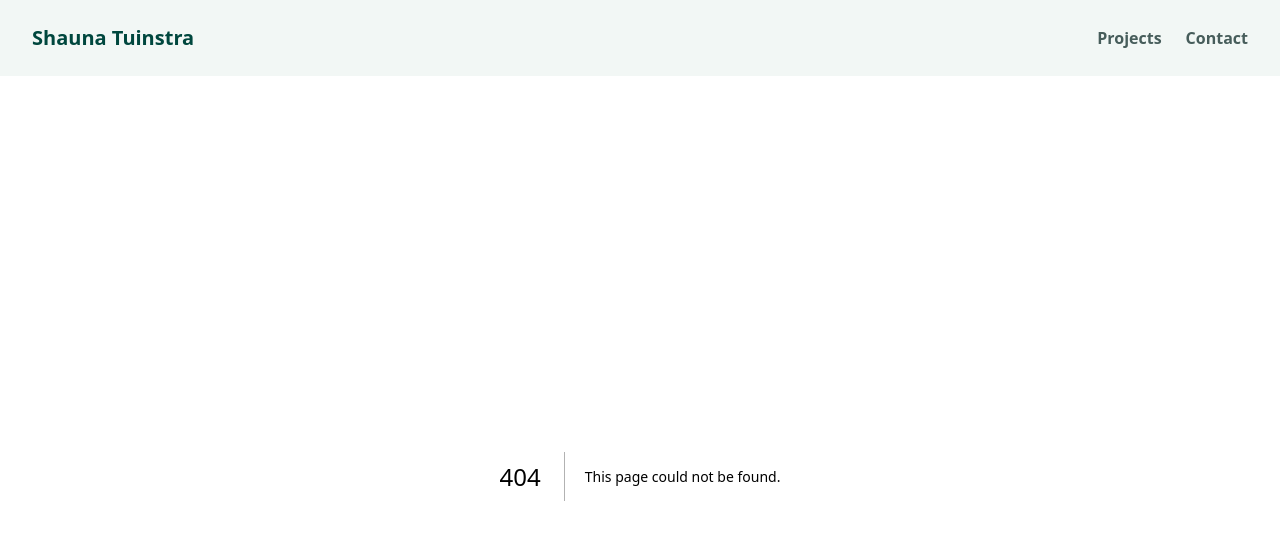
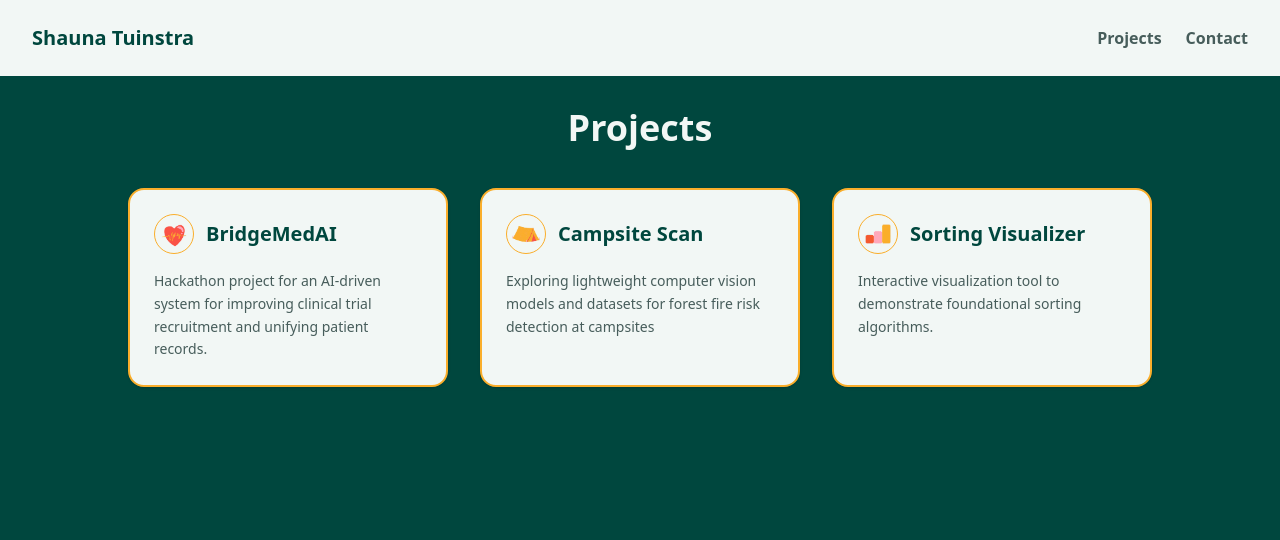
Before and after one commit to ShaunaAT/portfolio, a Next.js app: page /projects in a window 1280 px wide. Before the commit this address had no page. Shown: the top 540 px of the page. Built offline with nearby package versions, Linux system fonts and the light colour scheme.

Commit message:
add projects page and some small cleanup

```diff
--- a/src/app/components/hero.tsx
+++ b/src/app/components/hero.tsx
@@ -5,11 +5,11 @@ export default function Hero() {
         Hi, I’m Shauna.
       </h1>
       <p className="mt-4 text-lg text-paragraph">
-        CS graduate passionate about ethical AI, solo travel, and creative communities.
+        I'm a CS grad interested in building thoughtful, responsible software that connects creativity, curiosity, and code.
       </p>
       <div className="mt-8 flex justify-center gap-4">
         <a
-          href="#projects"
+          href="/projects"
           className="px-6 py-3 rounded-full bg-button text-buttontext hover:brightness-95"
         >
           View my work
--- a/src/app/components/navbar.tsx
+++ b/src/app/components/navbar.tsx
@@ -10,7 +10,7 @@ export default function Navbar() {
         Shauna Tuinstra
       </Link>
       <ul className="flex gap-6 text-paragraph font-bold">
-        <li><a href="#projects" className="hover:text-highlight">Projects</a></li>
+        <li><a href="/projects" className="hover:text-highlight">Projects</a></li>
         <li><a href="/contact" className="hover:text-highlight">Contact</a></li>
       </ul>
     </nav>
--- a/src/app/components/projectcard.tsx
+++ b/src/app/components/projectcard.tsx
@@ -9,7 +9,6 @@ export default function ProjectCard({ title, description, link, icon }: ProjectC
   return (
     <div className="relative rounded-xl border border-stroke bg-background p-6 shadow-sm hover:shadow-md hover:-translate-y-1 transition">
 
-      {/* Icon + Title Row */}
       <div className="flex items-center gap-3 mb-4">
         {icon && (
           <div className="flex items-center justify-center w-12 h-12 rounded-full bg-background/10 border border-stroke overflow-hidden">
@@ -23,10 +22,8 @@ export default function ProjectCard({ title, description, link, icon }: ProjectC
         <h3 className="text-xl font-semibold text-headline">{title}</h3>
       </div>
 
-      {/* Description */}
       <p className="text-paragraph flex-grow">{description}</p>
 
-      {/* Link */}
       <a
         href={link}
         target="_blank"
--- a/src/app/components/projects.tsx
+++ b/src/app/components/projects.tsx
@@ -3,20 +3,20 @@ import ProjectCard from "./projectcard";
 const projects = [
   {
     title: "BridgeMedAI",
-    description: "First place project proposal for Synapsis Biohackathon, using AI to improve patient care.",
+    description: "First place hackathon project, an AI-driven system for improving clinical trial recruitment and unifying patient records.",
     link: "/projects/bridgemed",
     icon: "/bridgemed-icon.png"
   },
   {
     title: "Campsite Scan",
-    description: "Exploring lightweight computer vision models for forest fire risk detection.",
+    description: "Exploring lightweight computer vision models and datasets for forest fire risk detection at campsites.",
     link: "/projects/campsite",
     icon: "/campsite-icon__2_.png"
   },
   {
     title: "Sorting Visualizer",
     description: "Interactive visualization tool to demonstrate foundational sorting algorithms.",
-    link: "/projects/sorting", // can be a future internal page
+    link: "/projects/sorting",
     icon: "sorting-icon.png"
   },
 ];
--- a/src/app/components/slideshow.tsx
+++ b/src/app/components/slideshow.tsx
@@ -13,7 +13,7 @@ export default function SlideShow({ images }: { images: string[] })  {
         className="w-full h-full object-contain"
       />
 
-      {/* Left Button */}
+      {/* left button */}
       <button
         onClick={() => setIndex((i) => (i - 1 + images.length) % images.length)}
         className="absolute left-3 top-1/2 -translate-y-1/2 bg-button text-button-text px-3 py-1 rounded-full shadow hover:brightness-95"
@@ -21,7 +21,7 @@ export default function SlideShow({ images }: { images: string[] })  {
         ‹
       </button>
 
-      {/* Right Button */}
+      {/* right button */}
       <button
         onClick={() => setIndex((i) => (i + 1) % images.length)}
         className="absolute right-3 top-1/2 -translate-y-1/2 bg-button text-button-text px-3 py-1 rounded-full shadow hover:brightness-95"
@@ -29,7 +29,7 @@ export default function SlideShow({ images }: { images: string[] })  {
         ›
       </button>
 
-      {/* Slide Indicator */}
+      {/* slide indicator */}
       <div className="absolute bottom-3 left-1/2 -translate-x-1/2 flex gap-2">
         {images.map((_, i) => (
           <span
--- a/src/app/contact/page.tsx
+++ b/src/app/contact/page.tsx
@@ -1,4 +1,3 @@
-import Navbar from "../components/navbar";
 
 export default function ContactPage() {
   return (
--- a/src/app/page.tsx
+++ b/src/app/page.tsx
@@ -7,7 +7,39 @@ export default function Home() {
     <>
       <Hero />
       <Projects/>
-      {/* Projects, About, Footer will go here */}
+      <footer className="mt-20 py-10 border-t border-highlight/40 text-center">
+        <p className="text-lg mb-2 text-headline font-semibold">
+          Let’s get in touch
+        </p>
+        <p className="text-sm mb-4">
+          Reach me at{" "}
+          <a
+            href="mailto:shaunatuinstra@gmail.com"
+            className="text-highlight font-semibold hover:opacity-80"
+          >
+            shaunatuinstra@gmail.com
+          </a>{" "}
+          or find me here:
+        </p>
+        <div className="flex justify-center gap-6">
+          <a
+            href="https://github.com/ShaunaAT"
+            target="_blank"
+            rel="noopener noreferrer"
+            className="text-paragraph hover:text-highlight font-bold transition"
+          >
+            GitHub
+          </a>
+          <a
+            href="https://www.linkedin.com/in/shauna-tuinstra/"
+            target="_blank"
+            rel="noopener noreferrer"
+            className="text-paragraph hover:text-highlight font-bold transition"
+          >
+            LinkedIn
+          </a>
+        </div>
+    </footer>
     </>
   );
 }
--- a/src/app/projects/campsite/page.tsx
+++ b/src/app/projects/campsite/page.tsx
@@ -1,9 +1,8 @@
 import SlideShow from "@/app/components/slideshow";
 
-export default function TravelJournalProject() {
+export default function Campsite() {
   return (
     <main className="max-w-4xl mx-auto px-6 py-16">
-      {/* Title + Icon Row */}
       <div className="flex items-center gap-4 mb-6">
         <img
           src="/campsite-icon-2.png"
@@ -13,9 +12,39 @@ export default function TravelJournalProject() {
         <h1 className="text-4xl font-bold text-headline">Campsite Scan</h1>
       </div>
 
-      <p className="text-paragraph mb-6">
-        Undergraduate capstone project exploring lightweight computer vision for detecting hazards in campsites.
-      </p>
+       <p className="text-lg leading-relaxed mb-4 text-paragraph">
+          <strong>Capstone Project</strong> — Supervised by Prof. Christian
+          Muise (Queen’s MuLab)
+        </p>
+
+        <p className="text-lg leading-relaxed mb-6">
+          Inspired by the growing number of forest fires in Canada, we wanted to
+          explore how technology could support <em>Leave No Trace</em>
+          principles and help protect our natural spaces and communities.
+        </p>
+
+        <p className="text-lg leading-relaxed mb-6">
+          We built a computer vision system to detect fire risks in campsites
+          using lightweight AI models optimized for mobile devices. Since no
+          suitable dataset existed, we created one from scratch, gathering,
+          labeling, and augmenting over 1,400 images. We also experimented with
+          how labeling choices affected model performance and compared several
+          model architectures to identify the most efficient.
+        </p>
+
+        <p className="text-lg leading-relaxed mb-6">
+          The intended product flow was simple: when a camper finishes packing
+          up, the app would use their phone camera to scan the site. If no
+          hazards were detected, they’d receive a “clear to leave” message; if
+          risks were found, the system would highlight them for review.
+        </p>
+
+        <p className="text-lg leading-relaxed mb-8">
+          For future iterations, we envisioned expanding the dataset to include
+          additional campsite hazards (like trash) and refining model deployment
+          to balance on-device and cloud processing for areas with limited
+          connectivity.
+        </p>
 
       <SlideShow
         images={[
--- /dev/null
+++ b/src/app/projects/page.tsx
@@ -0,0 +1,59 @@
+import Link from "next/link";
+
+const projects = [
+  {
+    title: "BridgeMedAI",
+    description:
+      "Hackathon project for an AI-driven system for improving clinical trial recruitment and unifying patient records.",
+    icon: "/bridgemed-icon.png",
+    link: "/projects/bridgemed",
+  },
+  {
+    title: "Campsite Scan",
+    description:
+      "Exploring lightweight computer vision models and datasets for forest fire risk detection at campsites",
+    icon: "/campsite-icon__2_.png",
+    link: "/projects/campsite",
+  },
+  {
+    title: "Sorting Visualizer",
+    description:
+      "Interactive visualization tool to demonstrate foundational sorting algorithms.",
+    icon: "/sorting-icon.png",
+    link: "/projects/sorting",
+  },
+];
+
+export default function ProjectsPage() {
+  return (
+    <div className="min-h-screen bg-headline text-paragraph p-8">
+      <div className="max-w-5xl mx-auto">
+        <h1 className="text-4xl font-bold text-background mb-10 text-center">
+          Projects
+        </h1>
+
+        <div className="grid gap-8 sm:grid-cols-2 md:grid-cols-3">
+          {projects.map((project) => (
+            <Link
+              key={project.title}
+              href={project.link}
+              className="group border-2 border-highlight rounded-2xl p-6 bg-background shadow-sm hover:shadow-md hover:-translate-y-1 transition"
+            >
+              <div className="flex items-center gap-3 mb-4 ">
+                <img
+                  src={project.icon}
+                  alt={`${project.title} icon`}
+                  className="w-10 h-10 rounded-full border border-highlight"
+                />
+                <h2 className="text-xl font-bold text-headline group-hover:text-highlight transition">
+                  {project.title}
+                </h2>
+              </div>
+              <p className="text-sm leading-relaxed">{project.description}</p>
+            </Link>
+          ))}
+        </div>
+      </div>
+    </div>
+  );
+}
--- a/src/app/projects/sorting/page.tsx
+++ b/src/app/projects/sorting/page.tsx
@@ -1,4 +1,4 @@
-export default function sorting() {
+export default function Sorting() {
   return (
     <main className="max-w-4xl mx-auto px-6 py-16">
       <div className="flex items-center gap-4 mb-6">
```
